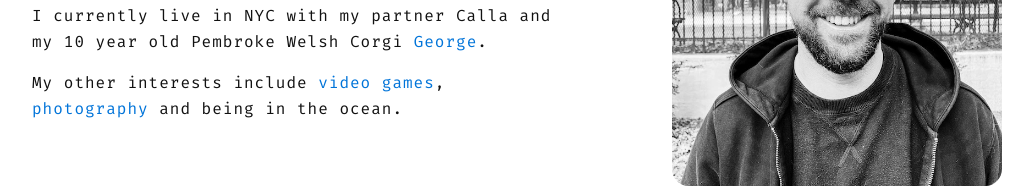
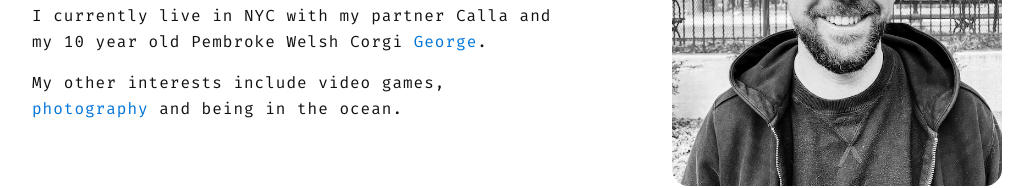
Before and after one commit to darrencarlin/personal-site-22, a Next.js app: page / in a window 1280 px wide. Shown: the part 321-509 px from the top of the page, without its empty margins (123-1156 px from the left). Built offline with nearby package versions, Linux system fonts and the light colour scheme.

Commit message:
Update index.tsx

```diff
--- a/src/components/Blurb/index.tsx
+++ b/src/components/Blurb/index.tsx
@@ -29,15 +29,7 @@ const BlurbSection = () => {
         </p>
 
         <p>
-          My other interests include{" "}
-          <StyledLink
-            href="https://steamcommunity.com/id/deafvision"
-            target="_blank"
-            rel="noreferrer"
-          >
-            video games
-          </StyledLink>
-          ,{" "}
+          My other interests include video games,{" "}
           <StyledLink
             href="https://flickr.com/photos/dazftw"
             target="_blank"
```
